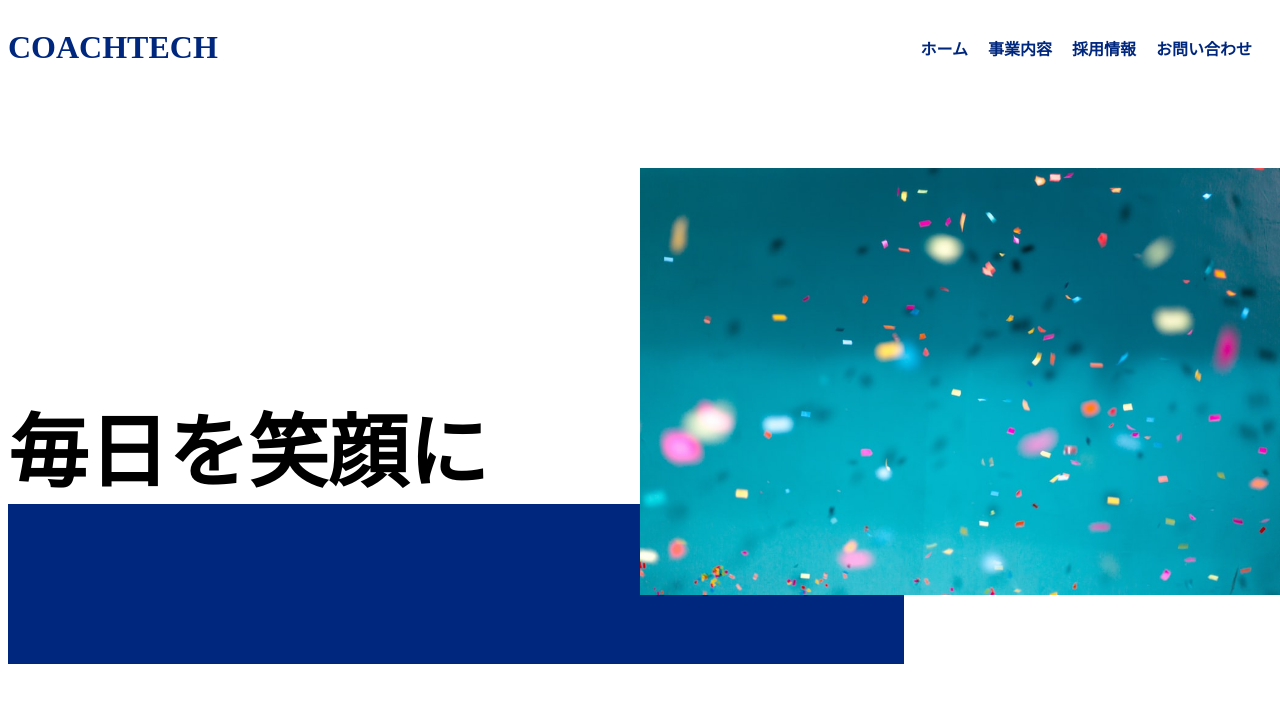
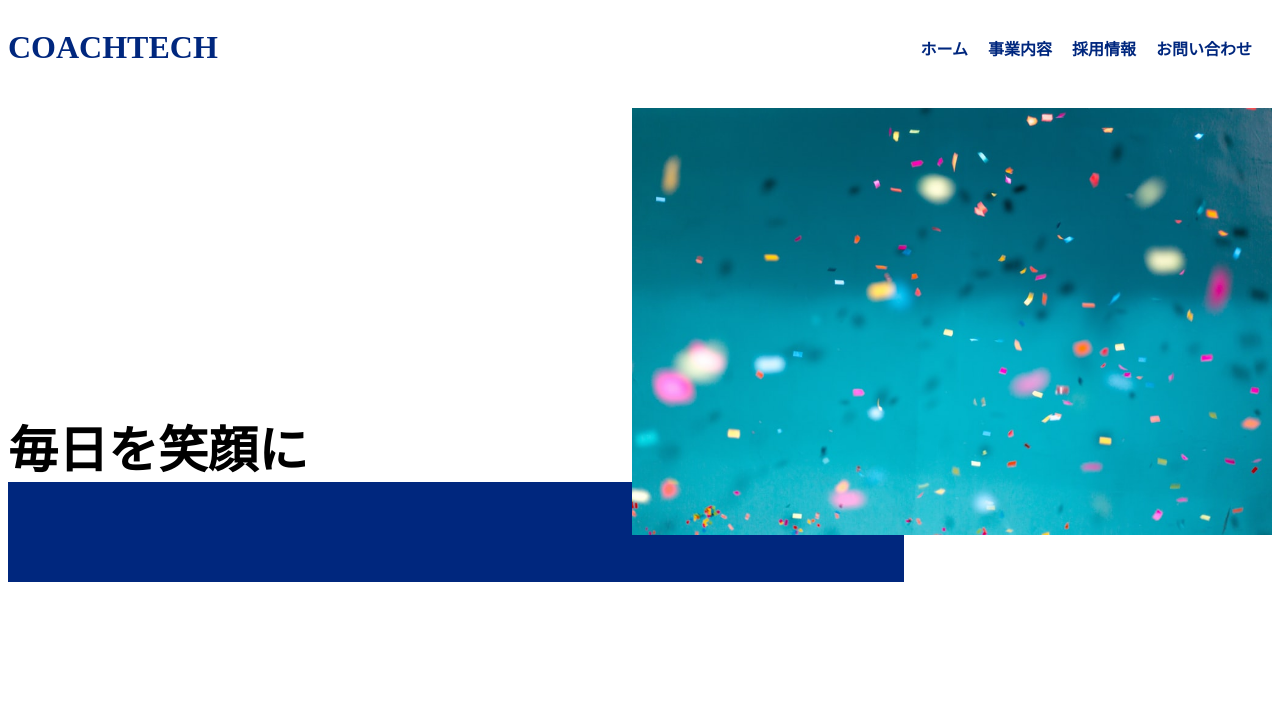
Before and after one commit to hibikaGO/2023_hibi_CSS, a plain HTML site: page index.html in a window 1280 px wide. Drawn offline with Linux system fonts and the light colour scheme.

Commit message:
任意のメッセージ

```diff
--- a/style.css
+++ b/CSS/style.css
@@ -3,6 +3,7 @@ header{
     justify-content: space-between;
     align-items: center;
 }
+
 a{
     text-decoration: none;
     color: #00277e;
@@ -19,25 +20,26 @@ a{
 }
 
 .content{
-    position: relative;
+    margin-top: 20px;
 }
 
+
 .content-img {
-    position: absolute;
-    top: 80px;
-    left: 50%;
+    margin: 0 0 0 auto;
     width: 50vw;
     height: auto;
     z-index: 10;
+    display: block;
 }
 
 .content-ttl{
-    position:absolute;
-    top:300px
+    position: relative;
+    top: -125px;
+    z-index: -1;
 }
 
 .content-ttl-text{
-    font-size: 80px;
+    font-size: 50px;
     font-family: 'Noto Sans JP', sans-serif;
     margin: 0;
 }
@@ -45,5 +47,5 @@ a{
 .content-ttl-box{
     background-color: #00277e;
     width: 70vw;
-    height: 160px;
+    height: 100px;
 }
--- a/index.html
+++ b/index.html
@@ -5,7 +5,7 @@
     <meta name="viewport" content="width=device-width, initial-scale=1.0">
     <title>Document</title>
     <!--以下の要素を追加します-->
-    <link rel="stylesheet" href="style.css">
+    <link rel="stylesheet" href="./CSS/style.css">
     <link href="https://fonts.googleapis.com/css2?family=Noto+Sans+JP:wght@300&display=swap" rel="stylesheet">
 </head>
 <body>
@@ -22,7 +22,7 @@
     </header>
     <main>
         <div class="content">
-            <img src="firstview.jpeg" alt="firstview" class="content-img">
+            <img src="./img/firstview.jpeg" alt="firstview" class="content-img">
             <div class="content-ttl">
                 <h2 class="content-ttl-text">毎日を笑顔に</h2>
                 <div class="content-ttl-box"></div>
```
Also changed, not shown: CSS/reset.css (renamed from reset.css), img/firstview.jpeg (renamed from firstview.jpeg), 1 other file.
